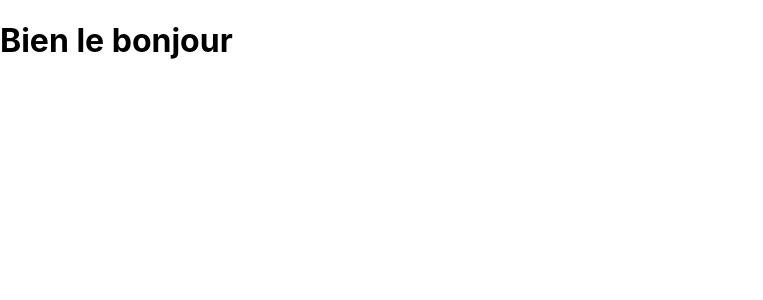
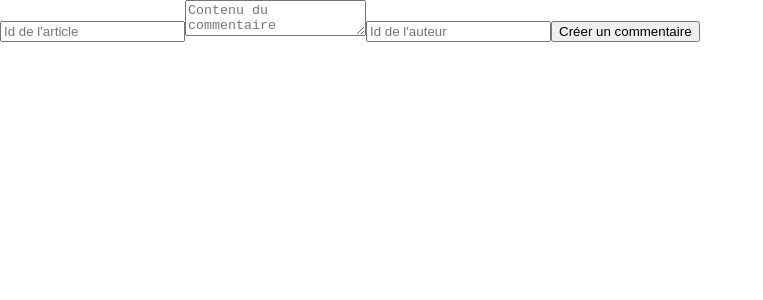
Before and after one commit to AnaisSch/Exercice-3, a React (Create React App) app: page / in a window 1280 px wide. Shown: the top 300 px of the page, without its empty margins (0-763 px from the left). Built offline with nearby package versions, Linux system fonts and the light colour scheme.

Commit message:
ajout du formulaire dans CreateComment

```diff
--- a/src/pages/CreateComment.js
+++ b/src/pages/CreateComment.js
@@ -2,7 +2,25 @@ import React from 'react';
 
 const CreateComment = () => {
     return (
-        <h1>Bien le bonjour</h1>
+        <form>
+            <input
+                type="text"
+                name="article_id"
+                placeholder="Id de l'article"
+            />
+            <textarea
+                type="textarea"
+                name="content"
+                placeholder="Contenu du commentaire"
+            >
+            </textarea>
+            <input
+                type="number"
+                name="author"
+                placeholder="Id de l'auteur"
+            />
+            <button type="submit">Créer un commentaire</button>
+        </form>
     );
 }
 
```
